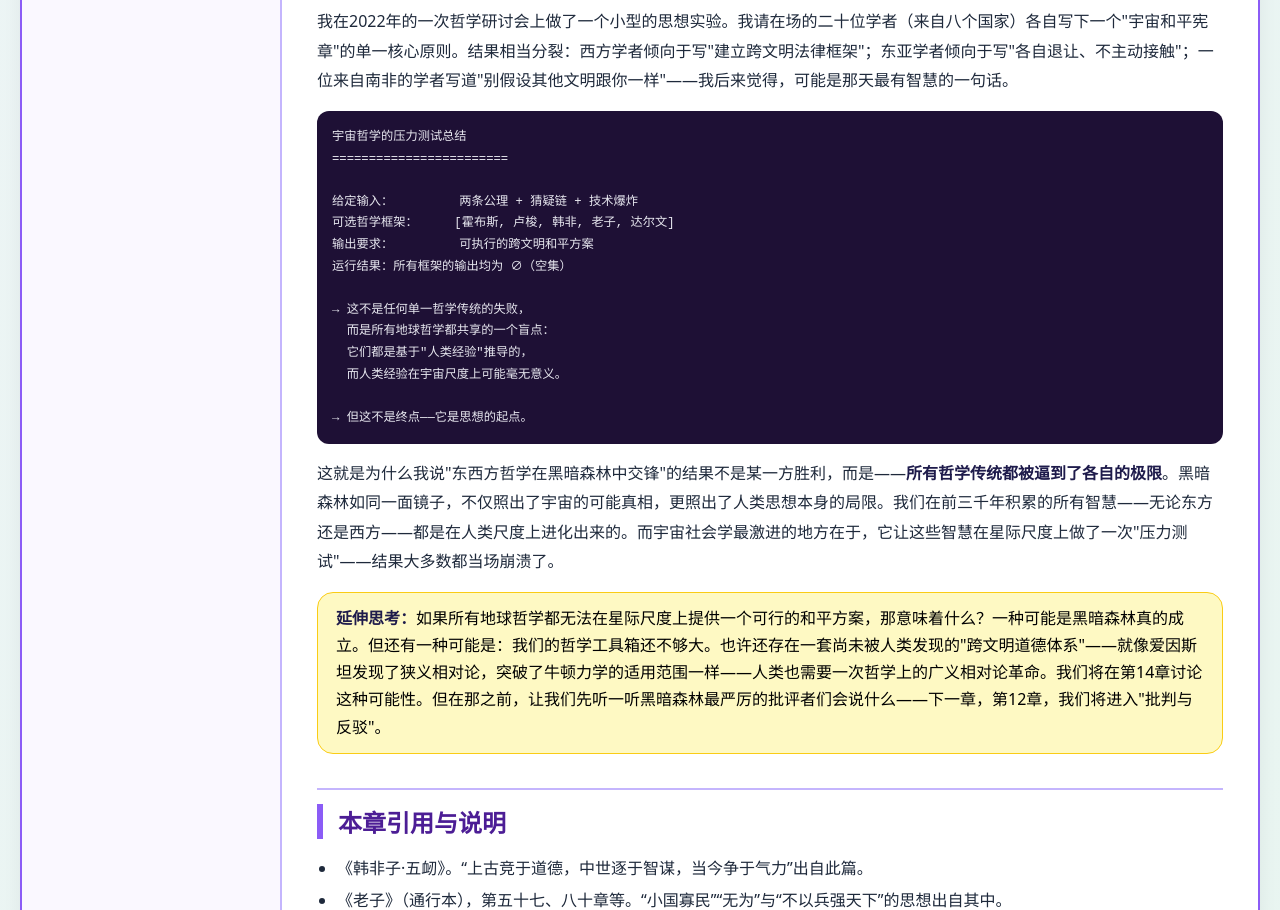
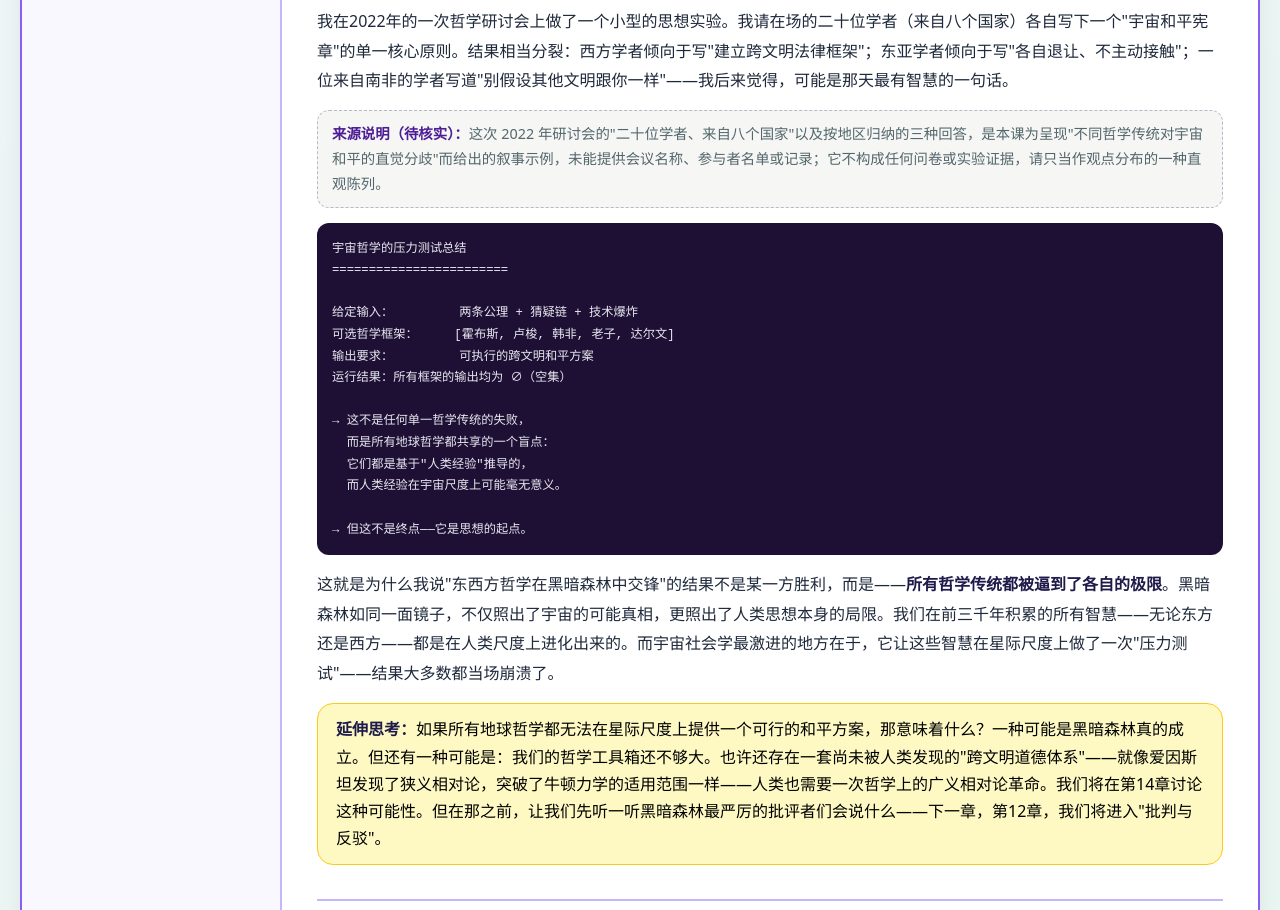
Before and after one commit to 1998x-stack/cosmic-sociology-tutorial, a plain HTML site: page 11.html in a window 1280 px wide. Shown: the part 5956-6866 px from the top of the page. Drawn offline with Linux system fonts and the light colour scheme.

Commit message:
docs(cosmic-sociology-tutorial): label ch11 seminar anecdote as illustrative

```diff
--- a/11.html
+++ b/11.html
@@ -242,6 +242,8 @@
 
         <p>我在2022年的一次哲学研讨会上做了一个小型的思想实验。我请在场的二十位学者（来自八个国家）各自写下一个"宇宙和平宪章"的单一核心原则。结果相当分裂：西方学者倾向于写"建立跨文明法律框架"；东亚学者倾向于写"各自退让、不主动接触"；一位来自南非的学者写道"别假设其他文明跟你一样"——我后来觉得，可能是那天最有智慧的一句话。</p>
 
+        <p class="source-note"><strong>来源说明（待核实）：</strong>这次 2022 年研讨会的"二十位学者、来自八个国家"以及按地区归纳的三种回答，是本课为呈现"不同哲学传统对宇宙和平的直觉分歧"而给出的叙事示例，未能提供会议名称、参与者名单或记录；它不构成任何问卷或实验证据，请只当作观点分布的一种直观陈列。</p>
+
         <pre tabindex="0" role="region" aria-label="结构与推导示意" style="overflow-x:auto;max-width:100%"><code>宇宙哲学的压力测试总结
 ========================
 
```
